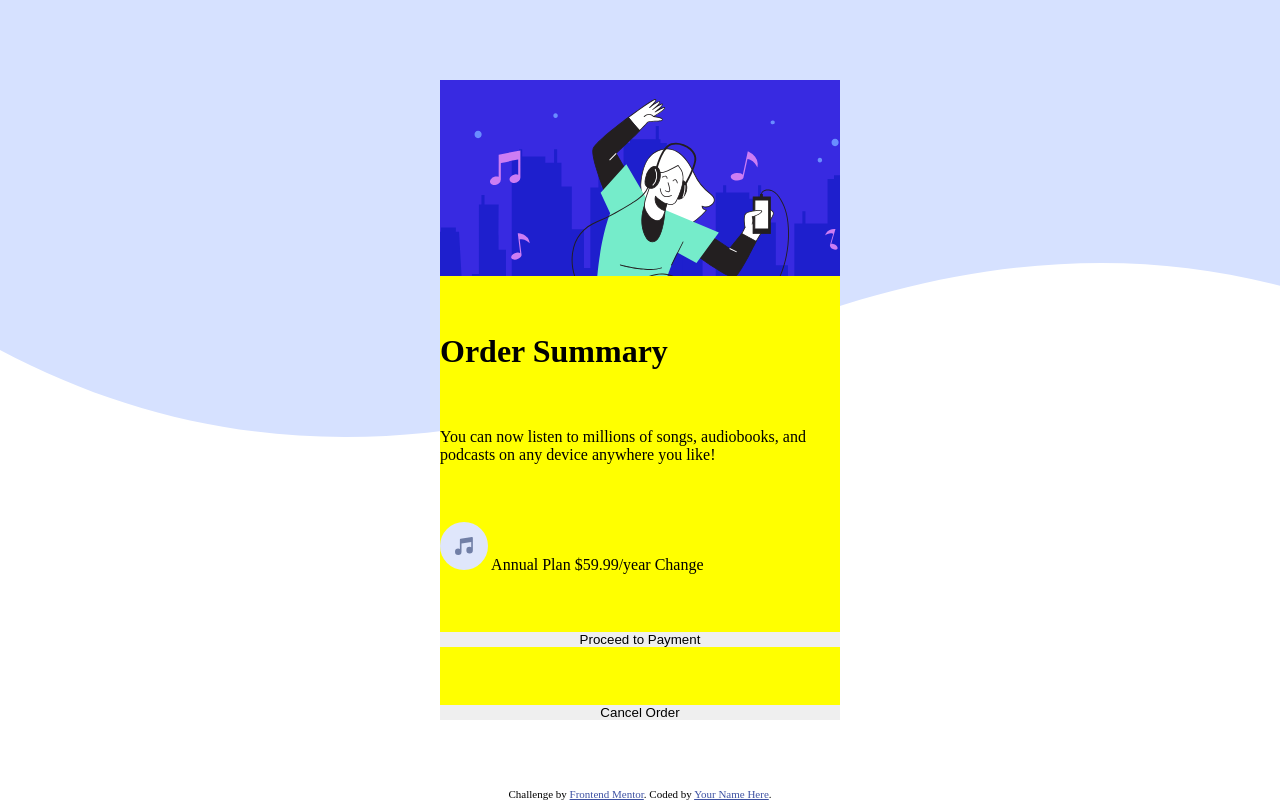
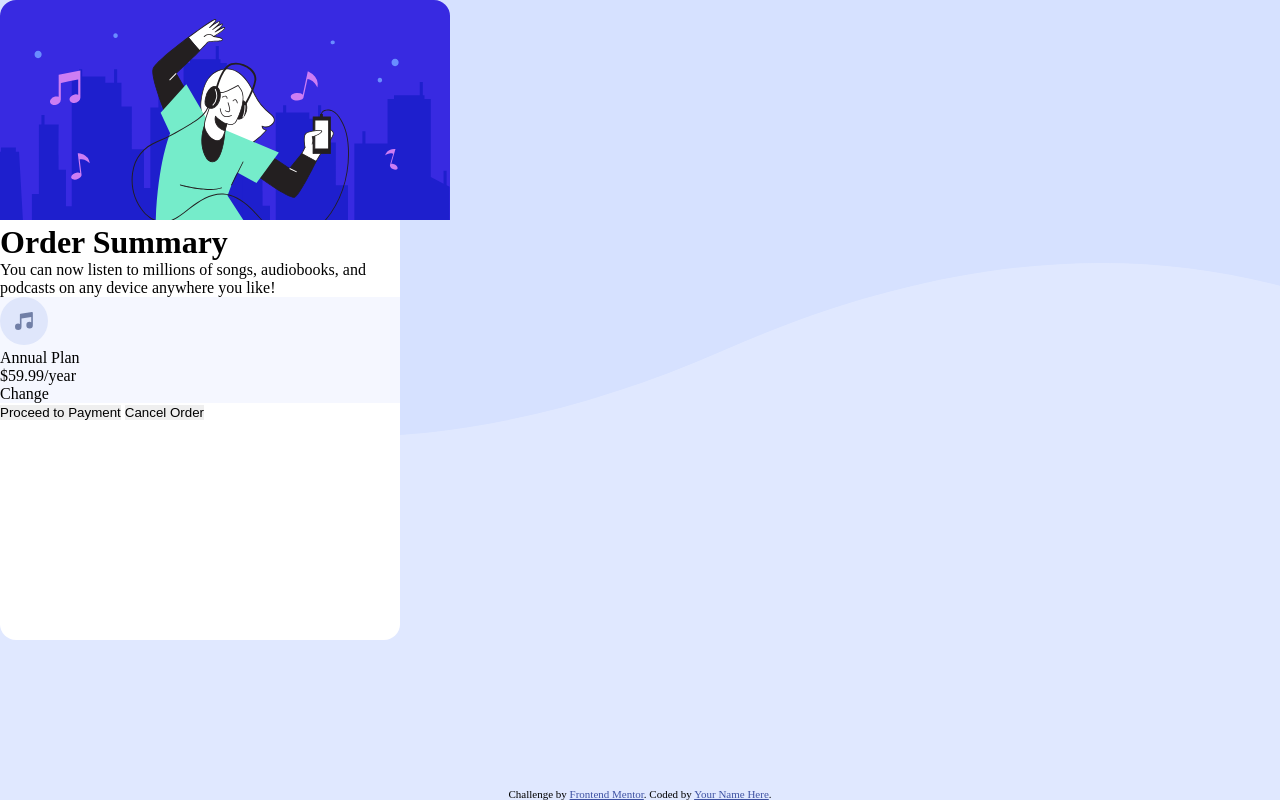
Before and after one commit to matvei-r/github-order-summary, a plain HTML site: page index.html in a window 1280 px wide. Drawn offline with Linux system fonts and the light colour scheme.

Commit message:
look at all usages of flex

```diff
--- a/index.html
+++ b/index.html
@@ -2,7 +2,7 @@
 <html lang="en">
 <head>
   <meta charset="UTF-8">
-  <meta name="viewport" content="width=device-width, initial-scale=1.0"> <!-- displays site properly based on user's device -->
+  <meta name="viewport" content="width=device-width, initial-scale=1.0, maximum-scale=1"> <!-- displays site properly based on user's device -->
 
   <link rel="icon" type="image/png" sizes="32x32" href="./images/favicon-32x32.png">
   <link rel="stylesheet" href="style.css">
@@ -20,7 +20,7 @@
   <!-- <object data="images\pattern-background-desktop.svg"></object> -->
 
   <div id="container">
-    <object data="images\illustration-hero.svg"></object>
+    <object data="images\illustration-hero.svg" id="img"></object>
 
 
     <h1>Order Summary</h1>
@@ -30,10 +30,19 @@
       device anywhere you like!
     </p>
 
-    <div>
-      <object data="images\icon-music.svg"></object>
-      Annual Plan
-      $59.99/year
+    <div id="price">
+
+      <div class="flex">
+        <object data="images\icon-music.svg"></object>
+        <div>
+          Annual Plan
+          <br>
+          $59.99/year
+        </div>
+      </div>
+
+
+
       Change
     </div>
 
--- a/style.css
+++ b/style.css
@@ -1,3 +1,11 @@
+:root{
+    --pale-blue: hsl(225, 100%, 94%);
+    --bright-blue: hsl(245, 75%, 52%);
+    --very-pale-blue: hsl(225, 100%, 98%);
+    --desaturated-blue: hsl(224, 23%, 55%);
+    --dark-blue: hsl(223, 47%, 23%);
+}
+
 * {
 	padding: 0;
 	margin: 0;
@@ -6,30 +14,44 @@
 
 html, body{
     height: 100%;
-    position: relative;
+}
 
+/* .flex {
+    display:flex;
+} */
+
+#img{
+    border-radius: 1rem 1rem 0rem 0rem;
 }
 
 body{
     background-image: url(/images/pattern-background-desktop.svg);
 
+    background-color: var(--pale-blue);
     background-repeat: repeat-x;
-    display: flex;
+    /* display: flex;
     align-items: center;
-    justify-content: center;
+    justify-content: center;  */
 }
 
 #container{
-    background-color: yellow;
-    display:flex;
-    flex-direction: column;
-    justify-content: space-between;
+    background-color: white;
+    /* display:flex;
+    flex-direction: column;  */
 
     width: 25rem;
     height: 40rem;
 
+    border-radius: 1rem;
 
 }
+
+#price{
+    /* display: flex;
+    justify-content: space-between;  */
+    background-color: var(--very-pale-blue);
+}
+
 
 .attribution{
     width: 100%;
```
